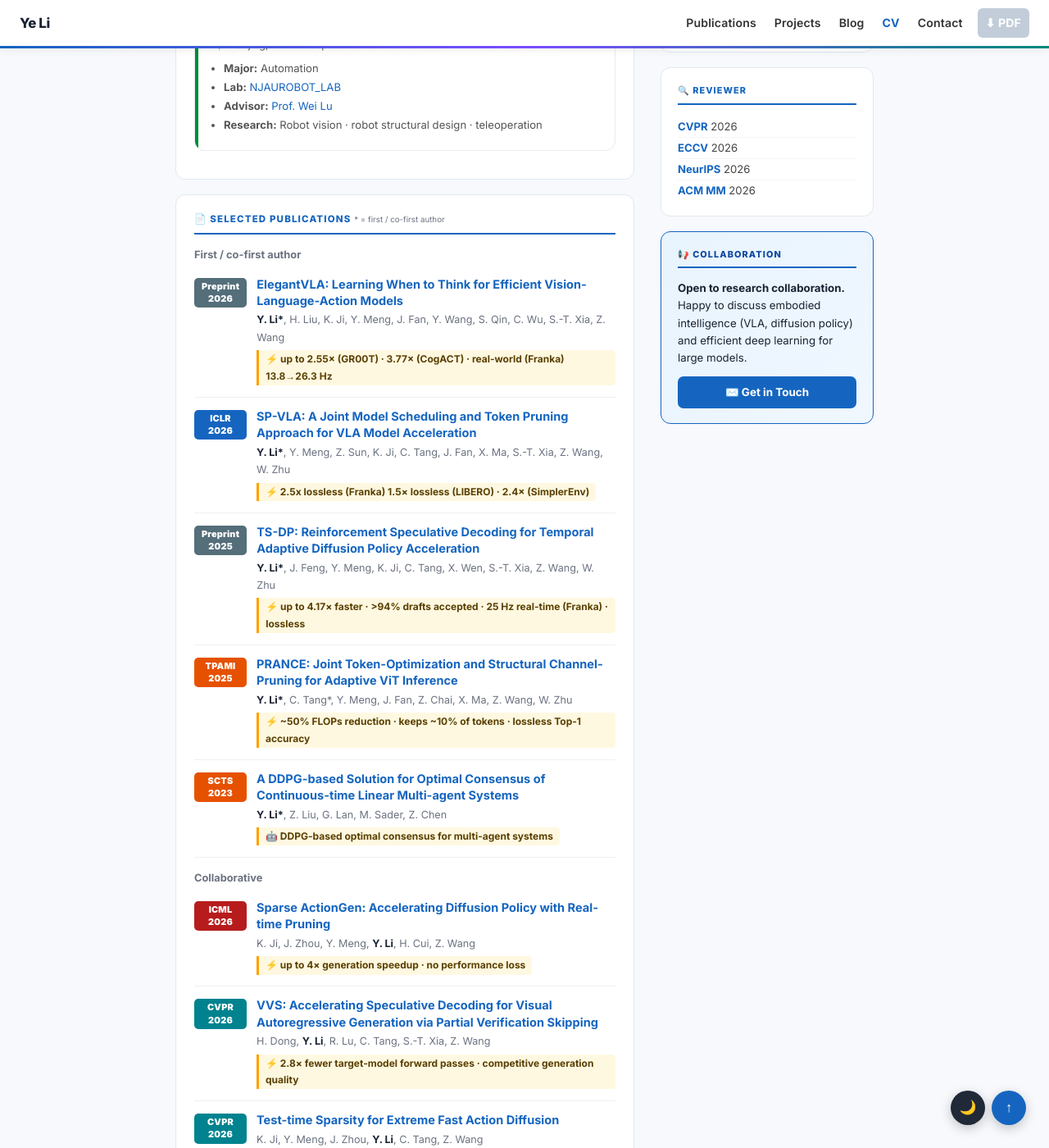
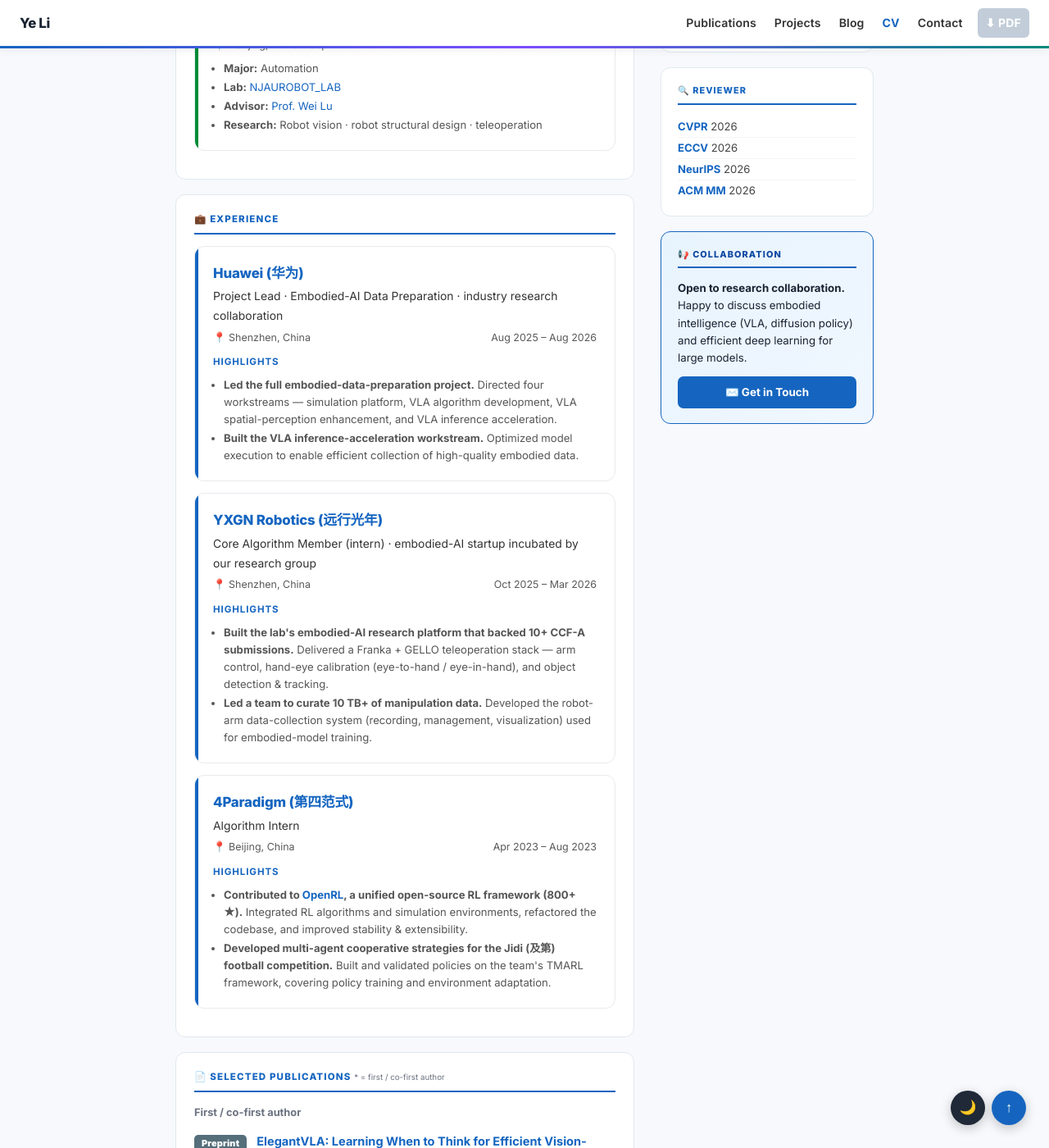
Before and after one commit to ChildTang/childtang.github.io, a Jekyll site: the page built from cv.html, in a window 1280 px wide and 1400 px high, scrolled down 1069 px. Shown: the whole window at 82% size. Built offline with Jekyll 4.4.1, drawn with Linux system fonts in a browser that asks for light colours.

Commit message:
Add Experience section to CV
New Experience module (Huawei research collaboration, YXGN Robotics,
4Paradigm) reusing the education card with a site-blue accent, unified
"Highlights" captions, right-aligned dates, and summary-first bullets.

Co-authored-by: Cursor <cursoragent@cursor.com>

```diff
--- a/cv.html
+++ b/cv.html
@@ -121,6 +121,15 @@ a:hover{text-decoration:underline}
 .edu-nankai .edu-logo{background-image:url(/images/logo-nankai.png)}
 .edu-njau .edu-logo{background-image:url(/images/logo-njau.png)}
 
+/* ── Experience: reuses the education card, themed in site blue (--school), no crest ── */
+.edu-card.exp{--school:#1565c0}
+.edu-card.exp .edu-school{color:var(--school);padding-right:0}
+.edu-card.exp .edu-degree{padding-right:0}
+/* unified caption above each entry's bullet list */
+.exp-cap{font-size:0.72em;font-weight:700;text-transform:uppercase;letter-spacing:.08em;color:var(--school,#1565c0);margin:10px 0 3px}
+/* location left, dates pinned to the right edge (clean timeline column) */
+.edu-card.exp .edu-meta{justify-content:space-between}
+
 /* ── Publications ── */
 .pub-item{display:flex;gap:12px;padding:13px 0;border-bottom:1px solid #eef0f4;align-items:flex-start}
 .pub-item:last-child{border-bottom:none}
@@ -209,6 +218,7 @@ body.dark-mode .edu-nankai{--school:#d77ec0}
 body.dark-mode .edu-njau{--school:#45c46e}
 body.dark-mode .edu-school a{color:var(--school)}
 body.dark-mode .edu-notes{color:#adbac7}
+body.dark-mode .edu-card.exp{--school:#58a6ff}
 body.dark-mode .pub-item{border-bottom-color:#30363d}
 body.dark-mode .pub-title a{color:#58a6ff}
 body.dark-mode .pub-authors{color:#8b949e}
@@ -329,6 +339,44 @@ body.dark-mode .sec-title span[style*="color:#6b7280"]{color:#8b949e !important}
     </div>
   </div>
 
+  <!-- Experience -->
+  <div class="main-section">
+    <div class="sec-title">💼 Experience</div>
+
+    <div class="edu-card exp">
+      <div class="edu-school">Huawei (华为)</div>
+      <div class="edu-degree">Project Lead · Embodied-AI Data Preparation · industry research collaboration</div>
+      <div class="edu-meta"><span>📍 Shenzhen, China</span><span>Aug 2025 – Aug 2026</span></div>
+      <div class="exp-cap">Highlights</div>
+      <ul class="edu-notes">
+        <li><strong>Led the full embodied-data-preparation project.</strong> Directed four workstreams — simulation platform, VLA algorithm development, VLA spatial-perception enhancement, and VLA inference acceleration.</li>
+        <li><strong>Built the VLA inference-acceleration workstream.</strong> Optimized model execution to enable efficient collection of high-quality embodied data.</li>
+      </ul>
+    </div>
+
+    <div class="edu-card exp">
+      <div class="edu-school">YXGN Robotics (远行光年)</div>
+      <div class="edu-degree">Core Algorithm Member (intern) · embodied-AI startup incubated by our research group</div>
+      <div class="edu-meta"><span>📍 Shenzhen, China</span><span>Oct 2025 – Mar 2026</span></div>
+      <div class="exp-cap">Highlights</div>
+      <ul class="edu-notes">
+        <li><strong>Built the lab's embodied-AI research platform that backed 10+ CCF-A submissions.</strong> Delivered a Franka + GELLO teleoperation stack — arm control, hand-eye calibration (eye-to-hand / eye-in-hand), and object detection &amp; tracking.</li>
+        <li><strong>Led a team to curate 10 TB+ of manipulation data.</strong> Developed the robot-arm data-collection system (recording, management, visualization) used for embodied-model training.</li>
+      </ul>
+    </div>
+
+    <div class="edu-card exp">
+      <div class="edu-school">4Paradigm (第四范式)</div>
+      <div class="edu-degree">Algorithm Intern</div>
+      <div class="edu-meta"><span>📍 Beijing, China</span><span>Apr 2023 – Aug 2023</span></div>
+      <div class="exp-cap">Highlights</div>
+      <ul class="edu-notes">
+        <li><strong>Contributed to <a href="https://github.com/OpenRL-Lab/openrl" target="_blank" rel="noopener noreferrer">OpenRL</a>, a unified open-source RL framework (800+ ★).</strong> Integrated RL algorithms and simulation environments, refactored the codebase, and improved stability &amp; extensibility.</li>
+        <li><strong>Developed multi-agent cooperative strategies for the Jidi (及第) football competition.</strong> Built and validated policies on the team's TMARL framework, covering policy training and environment adaptation.</li>
+      </ul>
+    </div>
+  </div>
+
   <!-- Publications -->
   <div class="main-section">
     <div class="sec-title">📄 Selected Publications <span style="font-size:0.85em;font-weight:400;color:#6b7280;text-transform:none;letter-spacing:0">* = first / co-first author</span></div>
```
